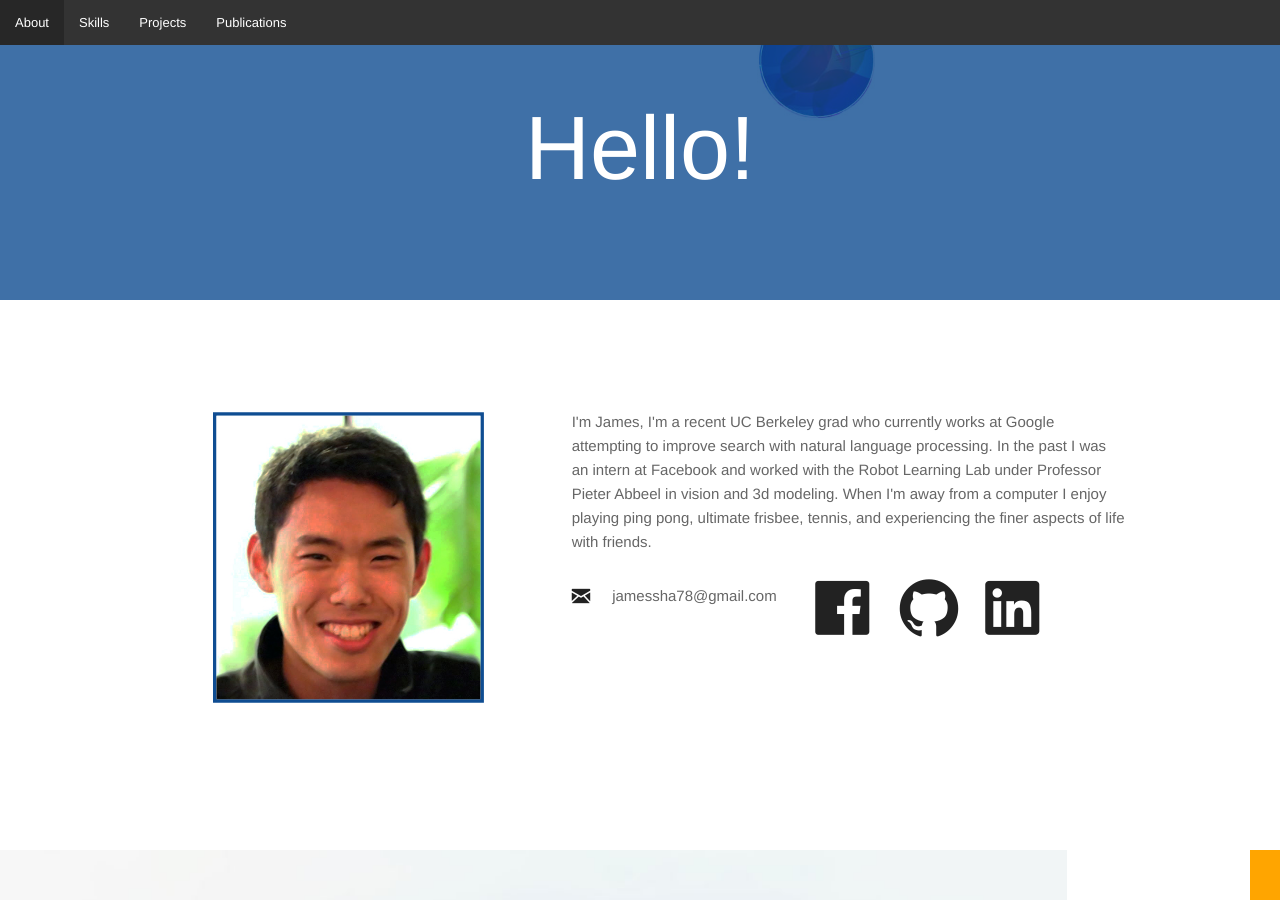
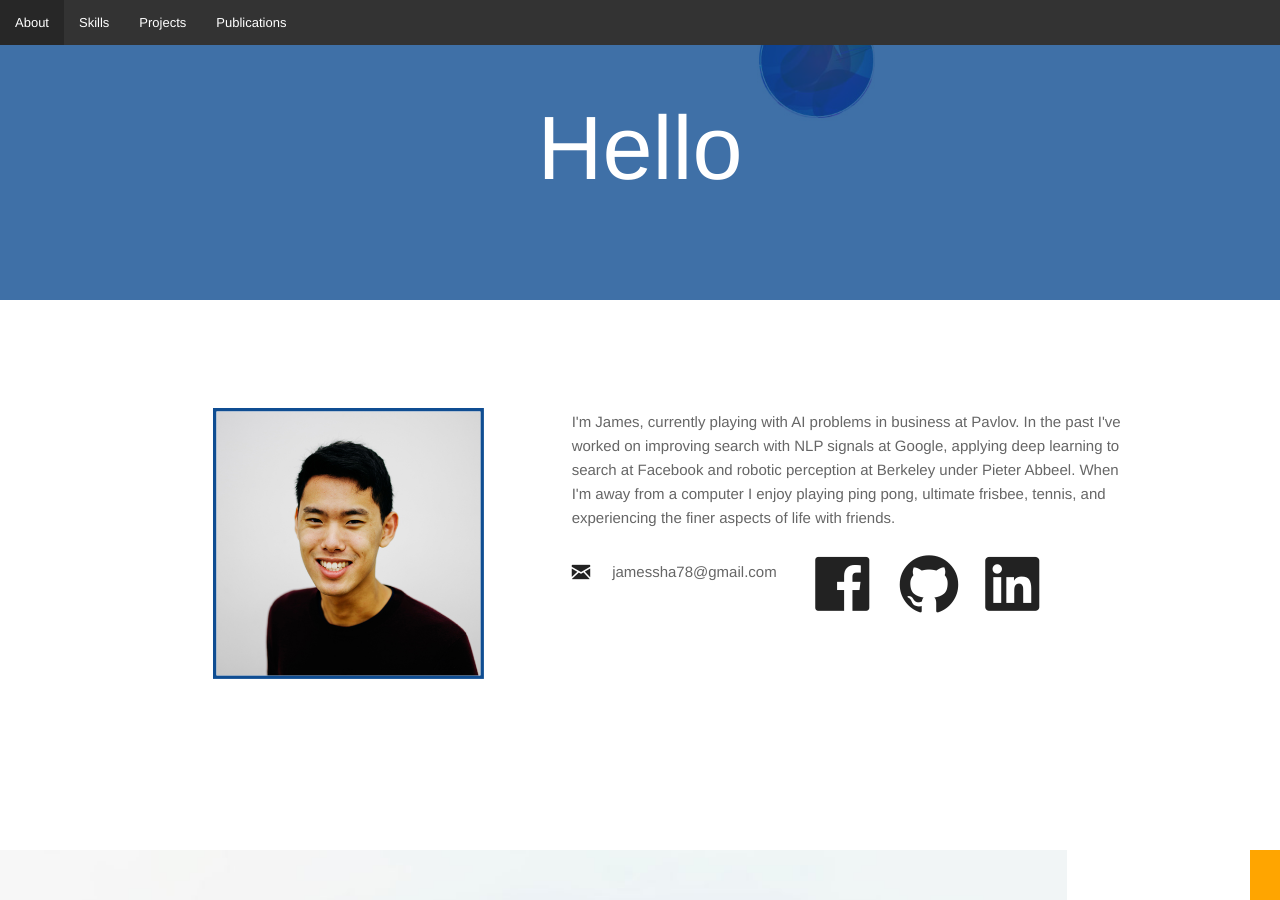
Before and after one commit to thedavidzhao/jamessha.github.io, a Jekyll site: the page built from index.html, in a window 1280 px wide and 900 px high. Built offline with Jekyll 4.4.1, drawn with Linux system fonts in a browser that asks for light colours; nearby versions of some CDN libraries.

Commit message:
updated to pavlov

```diff
--- a/index.html
+++ b/index.html
@@ -26,7 +26,7 @@ layout: default
       <div class="hsContainer">
         <div class="row">
           <div class="large-centered columns">
-            <h1>Hello!</h1>
+            <h1>Hello</h1>
           </div>
         </div>
       </div>
@@ -48,7 +48,7 @@ layout: default
             </div>
           </div>
           <div id="about-blurb" class="small-7 columns">
-            <p>I'm James, I'm a recent UC Berkeley grad who currently works at Google attempting to improve search with natural language processing. In the past I was an intern at Facebook and worked with the Robot Learning Lab under Professor Pieter Abbeel in vision and 3d modeling. When I'm away from a computer I enjoy playing ping pong, ultimate frisbee, tennis, and experiencing the finer aspects of life with friends.</p>
+            <p>I'm James, currently playing with AI problems in business at Pavlov. In the past I've worked on improving search with NLP signals at Google, applying deep learning to search at Facebook and robotic perception at Berkeley under Pieter Abbeel. When I'm away from a computer I enjoy playing ping pong, ultimate frisbee, tennis, and experiencing the finer aspects of life with friends.</p>
             <div class="row icons">
               <div class="small-5 columns">
                 <div class="row contact-info">
```
Also changed, not shown: img/headshot.jpg, img/headshot2.jpg (deleted).
